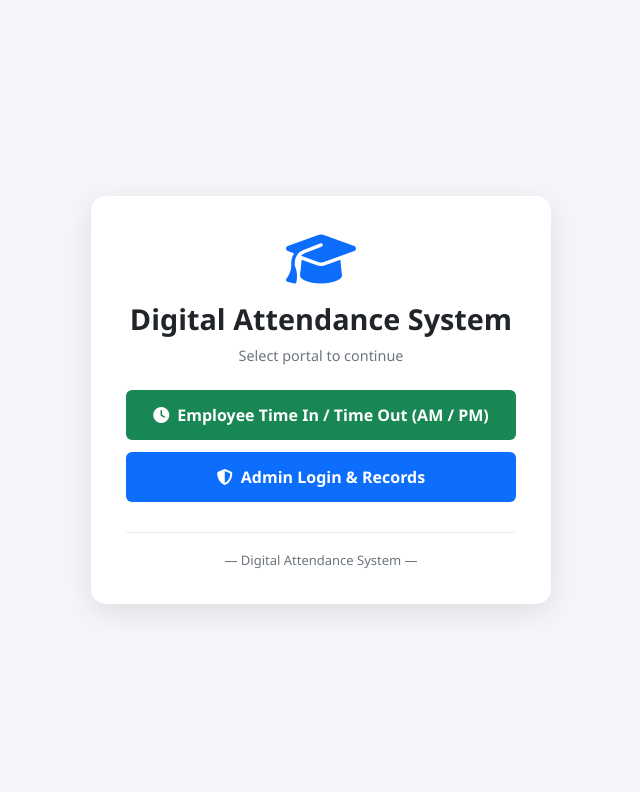
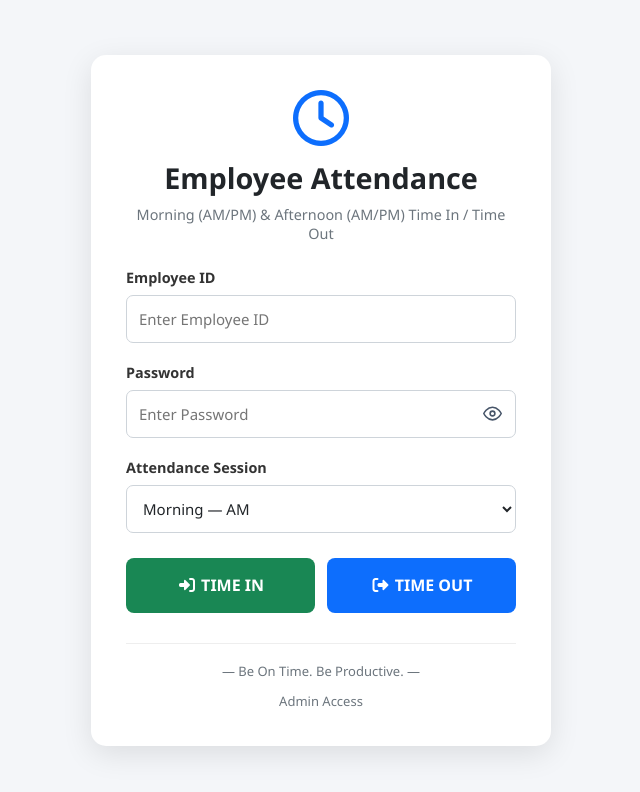
Before and after one commit to padernamarvin25-boop/Digital-attendance-system-for-faculty-and-staff, a plain HTML site: page index.html in a window 1280 px wide. Shown: the whole page, without its empty margins (319-959 px from the left). Drawn offline with Linux system fonts and the light colour scheme.

Commit message:
Update index.html

```diff
--- a/index.html
+++ b/index.html
@@ -3,33 +3,156 @@
 <head>
   <meta charset="UTF-8">
   <meta name="viewport" content="width=device-width, initial-scale=1.0">
-  <title>Digital Attendance System</title>
+  <title>Employee Attendance - Time In/Out</title>
 
   <link rel="stylesheet" href="./style.css">
-  <link rel="stylesheet" href="https://cdnjs.cloudflare.com/ajax/libs/font-awesome/6.5.2/css/all.min.css">
+  <link rel="stylesheet" href="./all.min.css">
+
+  <style>
+    .password-container {
+      position: relative;
+      display: flex;
+      align-items: center;
+      width: 100%;
+    }
+
+    .password-container input.form-control {
+      width: 100%;
+      padding-right: 42px !important;
+    }
+
+    #toggleKioskPass {
+      position: absolute;
+      right: 10px;
+      top: 50%;
+      transform: translateY(-50%);
+      width: 28px;
+      height: 28px;
+      border: none;
+      background: transparent;
+      color: #475569;
+      cursor: pointer;
+      padding: 0;
+      display: inline-flex;
+      align-items: center;
+      justify-content: center;
+      z-index: 10;
+    }
+
+    #toggleKioskPass:hover {
+      color: #0d6efd;
+    }
+  </style>
 </head>
 
 <body class="kiosk-body">
   <div class="kiosk-card">
     <div class="kiosk-heading">
-      <i class="fa-solid fa-graduation-cap"></i>
-      <h1>Digital Attendance System</h1>
-      <p>Select portal to continue</p>
+      <i class="fa-regular fa-clock"></i>
+      <h1>Employee Attendance</h1>
+      <p>Morning (AM/PM) &amp; Afternoon (AM/PM) Time In / Time Out</p>
     </div>
 
-    <div style="display:flex;flex-direction:column;gap:12px;">
-      <a href="./timein.html" class="btn btn-success btn-block" style="padding:14px;font-size:1rem;">
-        <i class="fa-solid fa-clock"></i> Employee Time In / Time Out (AM / PM)
-      </a>
+    <form id="kioskForm">
+      <div class="form-group">
+        <label for="kioskId">Employee ID</label>
+        <input type="text" id="kioskId" class="form-control" required placeholder="Enter Employee ID" autocomplete="username">
+      </div>
 
-      <a href="./login.html" class="btn btn-primary btn-block" style="padding:14px;font-size:1rem;">
-        <i class="fa-solid fa-shield-halved"></i> Admin Login &amp; Records
-      </a>
-    </div>
+      <div class="form-group">
+        <label for="kioskPass">Password</label>
+        <div class="password-container">
+          <input type="password" id="kioskPass" class="form-control" required placeholder="Enter Password" autocomplete="current-password">
+          <button type="button" id="toggleKioskPass" title="Show Password" aria-label="Show Password">
+            <svg viewBox="0 0 24 24" width="19" height="19" fill="none" stroke="currentColor" stroke-width="2" stroke-linecap="round" stroke-linejoin="round" style="pointer-events:none;display:block;">
+              <path d="M1 12s4-8 11-8 11 8 11 8-4 8-11 8-11-8-11-8z"></path>
+              <circle cx="12" cy="12" r="3"></circle>
+            </svg>
+          </button>
+        </div>
+      </div>
+
+      <div class="form-group">
+        <label for="kioskSlot">Attendance Session</label>
+        <select id="kioskSlot" class="form-control">
+          <option value="MORNING_AM">Morning — AM</option>
+          <option value="MORNING_PM">Morning — PM</option>
+          <option value="AFTERNOON_AM">Afternoon — AM</option>
+          <option value="AFTERNOON_PM">Afternoon — PM</option>
+        </select>
+      </div>
+
+      <div class="kiosk-buttons">
+        <button type="button" id="timeInBtn" class="time-in-btn">
+          <i class="fa-solid fa-right-to-bracket"></i> TIME IN
+        </button>
+        <button type="button" id="timeOutBtn" class="time-out-btn">
+          <i class="fa-solid fa-right-from-bracket"></i> TIME OUT
+        </button>
+      </div>
+
+      <div id="kioskStatusMsg" style="display:none;" aria-live="polite"></div>
+    </form>
 
     <div class="kiosk-footer">
-      <p>&mdash; Digital Attendance System &mdash;</p>
+      <p>&mdash; Be On Time. Be Productive. &mdash;</p>
+      <a href="./login.html" class="admin-link">Admin Access</a>
     </div>
   </div>
+
+  <script src="./database.js"></script>
+  <script src="./app.js"></script>
+  <script>
+    const kioskSlot = document.getElementById("kioskSlot");
+
+    function setDefaultSlot() {
+      if (!kioskSlot) return;
+      const hour = new Date().getHours();
+      kioskSlot.value = hour < 12 ? "MORNING_AM" : "AFTERNOON_PM";
+    }
+
+    setDefaultSlot();
+
+    function runKioskAction(actionType) {
+      const id = document.getElementById("kioskId").value.trim();
+      const pass = document.getElementById("kioskPass").value;
+      const slot = document.getElementById("kioskSlot").value;
+
+      if (!id || !pass) {
+        showInlineNotice("kioskStatusMsg", "Please enter Employee ID and Password.", false);
+        return;
+      }
+
+      if (!window.DB || typeof DB.getEmployees !== "function") {
+        showInlineNotice("kioskStatusMsg", "Database not loaded.", false);
+        return;
+      }
+
+      const employees = DB.getEmployees() || [];
+      const emp = employees.find(e => String(e.id) === id && String(e.password) === pass);
+      if (!emp) {
+        showInlineNotice("kioskStatusMsg", "Invalid Employee ID or Password.", false);
+        return;
+      }
+
+      const result = recordMorningAfternoonAttendance(id, actionType, slot);
+      showInlineNotice("kioskStatusMsg", result.message, result.ok);
+
+      if (result.ok) {
+        document.getElementById("kioskForm").reset();
+        if (typeof setPasswordEyeState === "function") {
+          setPasswordEyeState(
+            document.getElementById("kioskPass"),
+            document.getElementById("toggleKioskPass"),
+            false
+          );
+        }
+        setDefaultSlot();
+      }
+    }
+
+    document.getElementById("timeInBtn").addEventListener("click", () => runKioskAction("TIME_IN"));
+    document.getElementById("timeOutBtn").addEventListener("click", () => runKioskAction("TIME_OUT"));
+  </script>
 </body>
 </html>
```
